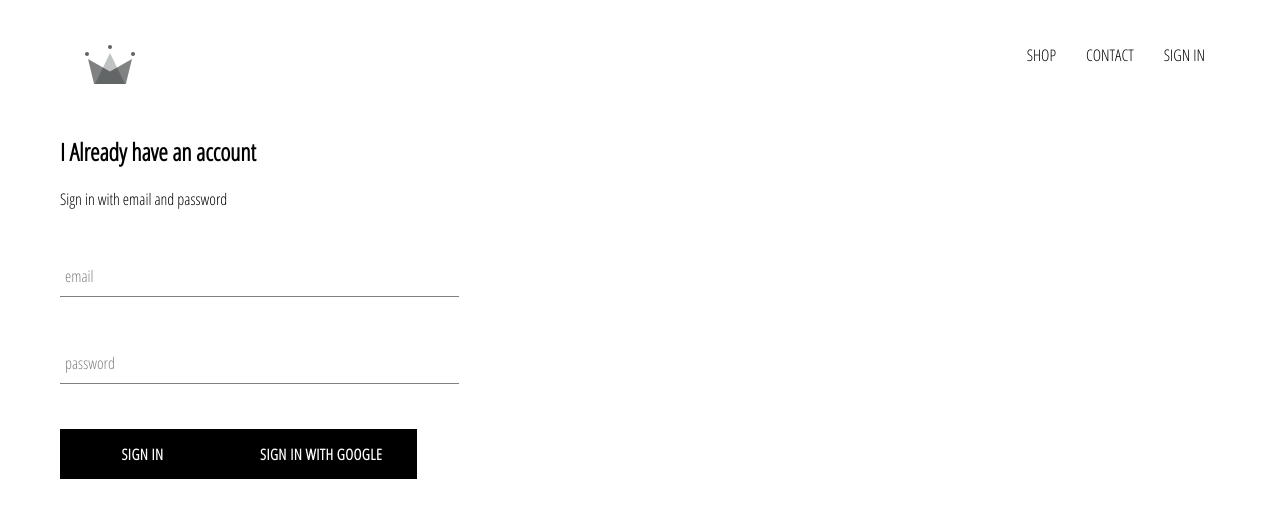
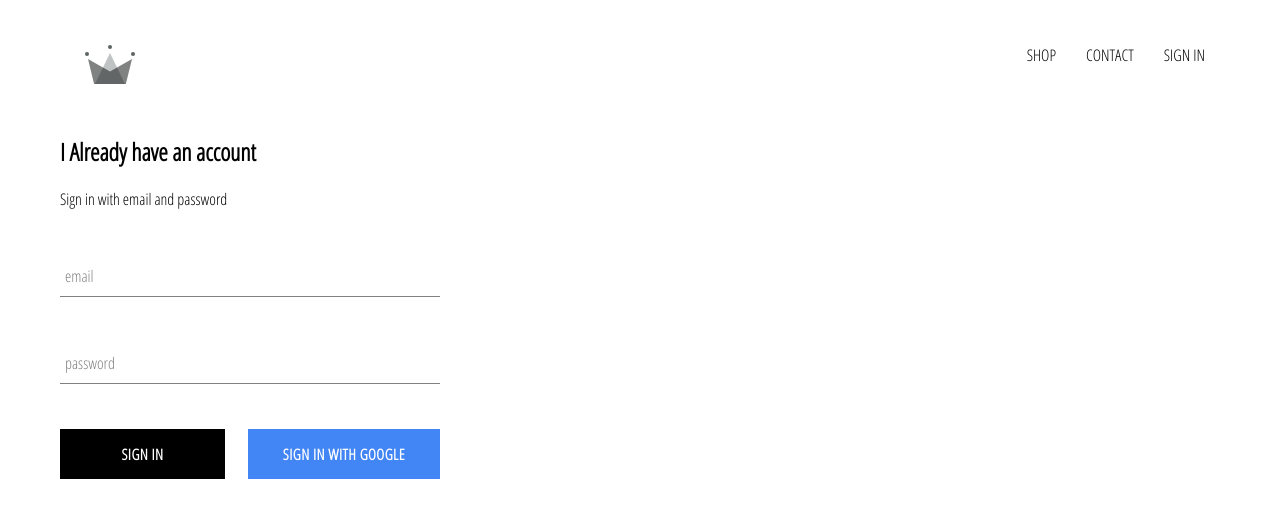
Before and after one commit to hamdizubir/crwn-clothing, a React (Create React App) app: page /signin in a window 1280 px wide. Shown: the top 518 px of the page. Built offline with nearby package versions, Linux system fonts and the light colour scheme; no server answers.

Commit message:
Sign in page completed

```diff
--- a/src/App.css
+++ b/src/App.css
@@ -8,3 +8,7 @@
     text-decoration: none;
     color: black;
 }
+
+*{
+    box-sizing: border-box;
+}
--- a/src/components/custom-button/custom-button.component.jsx
+++ b/src/components/custom-button/custom-button.component.jsx
@@ -1,8 +1,8 @@
 import React from 'react';
 import './custom-button.styles.scss';
 
-const CustomButton = ({children, ...otherProps}) => (
-    <button className="custom-button" {...otherProps}>
+const CustomButton = ({children, isGoogleSignIn, ...otherProps}) => (
+    <button className={`${isGoogleSignIn ? 'google-sign-in' : ''} custom-button`}{...otherProps}>
         {children}
     </button>
 )
--- a/src/components/custom-button/custom-button.styles.scss
+++ b/src/components/custom-button/custom-button.styles.scss
@@ -19,4 +19,13 @@
       color: black;
       border: 1px solid black;
     }
+
+    &.google-sign-in{
+      background-color: #4285f4;
+    }
+
+      &:hover{
+        background-color: #357ae8;
+        border: none;
+      }
   }
--- a/src/components/sign-in/sign-in.component.jsx
+++ b/src/components/sign-in/sign-in.component.jsx
@@ -50,11 +50,14 @@
             //required
           />
 
-          <CustomButton type='submit'>Sign In</CustomButton>
-          <CustomButton onClick={SignInWithGoogle}>
-            {' '}
-            Sign In With Google{' '}
-          </CustomButton>
+          <div className='buttons'>
+            <CustomButton type='submit'>Sign In</CustomButton>
+            <CustomButton onClick={SignInWithGoogle} isGoogleSignIn>
+              {' '}
+              Sign In With Google{' '}
+            </CustomButton>
+          </div>
+
         </form>
       </div>
     );
--- a/src/components/sign-in/sign-in.styles.scss
+++ b/src/components/sign-in/sign-in.styles.scss
@@ -1,9 +1,14 @@
 .sign-in{
-    width: 30vw;
+    width: 380px;
     display: flex;
     flex-direction: column;
 
     .title{
         margin: 10px 0;
     }
+
+    .buttons{
+        display: flex;
+        justify-content: space-between;
+    }
 }
```
